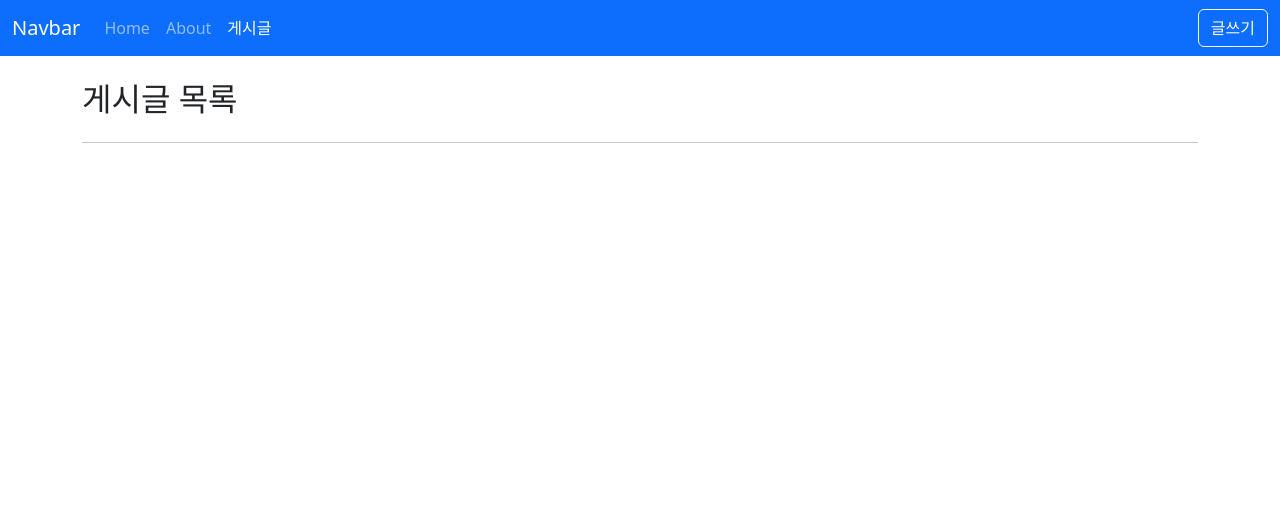
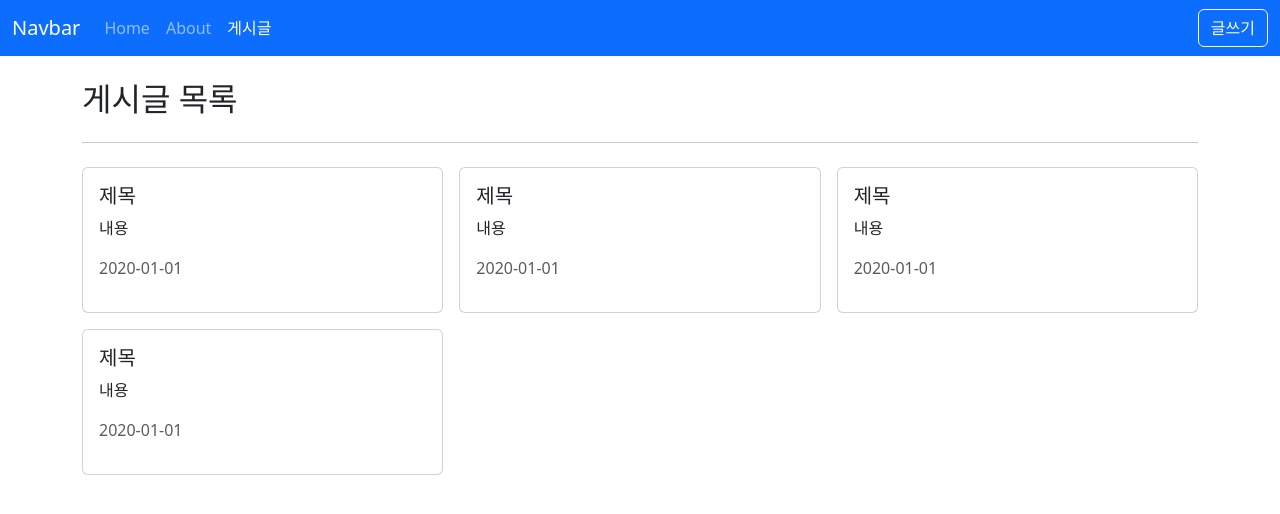
Before and after one commit to Woochang1132/vue3-project, a Vue app: page /posts in a window 1280 px wide. Shown: the top 514 px of the page. Built offline with nearby package versions, Linux system fonts and the light colour scheme.

Commit message:
[개발] 게시판 목록, 컴포넌트 구성 진행중

```diff
--- /dev/null
+++ b/src/components/posts/PostItem.vue
@@ -0,0 +1,28 @@
+<template>
+  <div class="card">
+    <div class="card-body">
+      <h5 class="card-title">{{ title }}</h5>
+      <p class="card-text">
+        {{ content }}
+      </p>
+      <p class="text-muted">{{ createdAt }}</p>
+    </div>
+  </div>
+</template>
+
+<script setup>
+defineProps({
+  title: {
+    type: String,
+    required: true,
+  },
+  content: {
+    type: String,
+  },
+  createdAt: {
+    type: [String, Date, Number],
+  },
+});
+</script>
+
+<style lang="scss" scoped></style>
--- a/src/views/posts/PostListView.vue
+++ b/src/views/posts/PostListView.vue
@@ -2,9 +2,41 @@
   <div>
     <h2>게시글 목록</h2>
     <hr class="my-4" />
+    <div class="row g-3">
+      <div class="col-4">
+        <PostItem
+          title="제목"
+          content="내용"
+          created-at="2020-01-01"
+        ></PostItem>
+      </div>
+      <div class="col-4">
+        <PostItem
+          title="제목"
+          content="내용"
+          created-at="2020-01-01"
+        ></PostItem>
+      </div>
+      <div class="col-4">
+        <PostItem
+          title="제목"
+          content="내용"
+          created-at="2020-01-01"
+        ></PostItem>
+      </div>
+      <div class="col-4">
+        <PostItem
+          title="제목"
+          content="내용"
+          created-at="2020-01-01"
+        ></PostItem>
+      </div>
+    </div>
   </div>
 </template>
 
-<script setup></script>
+<script setup>
+import PostItem from '@/components/posts/PostItem.vue';
+</script>
 
 <style lang="scss" scoped></style>
```
